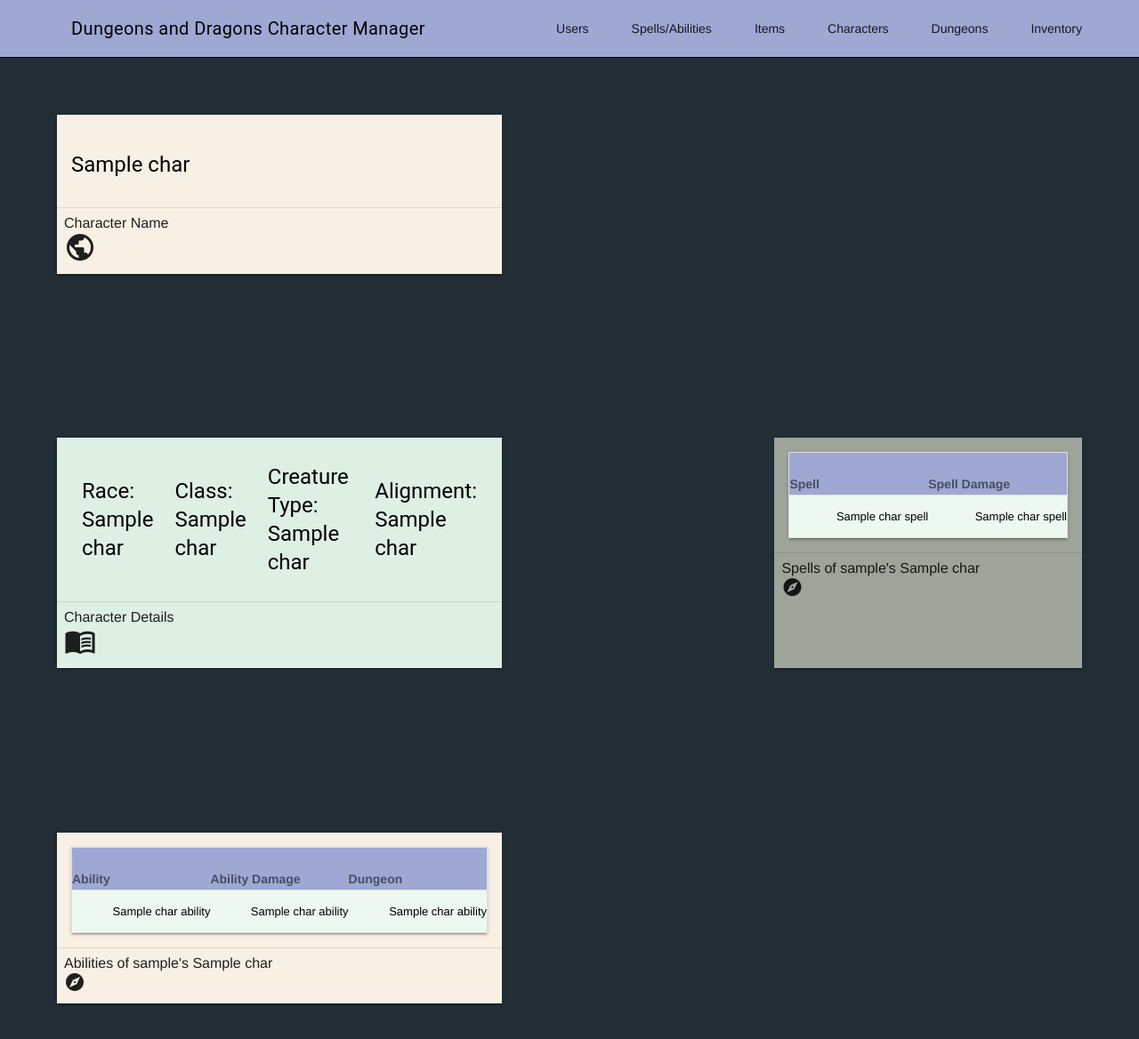
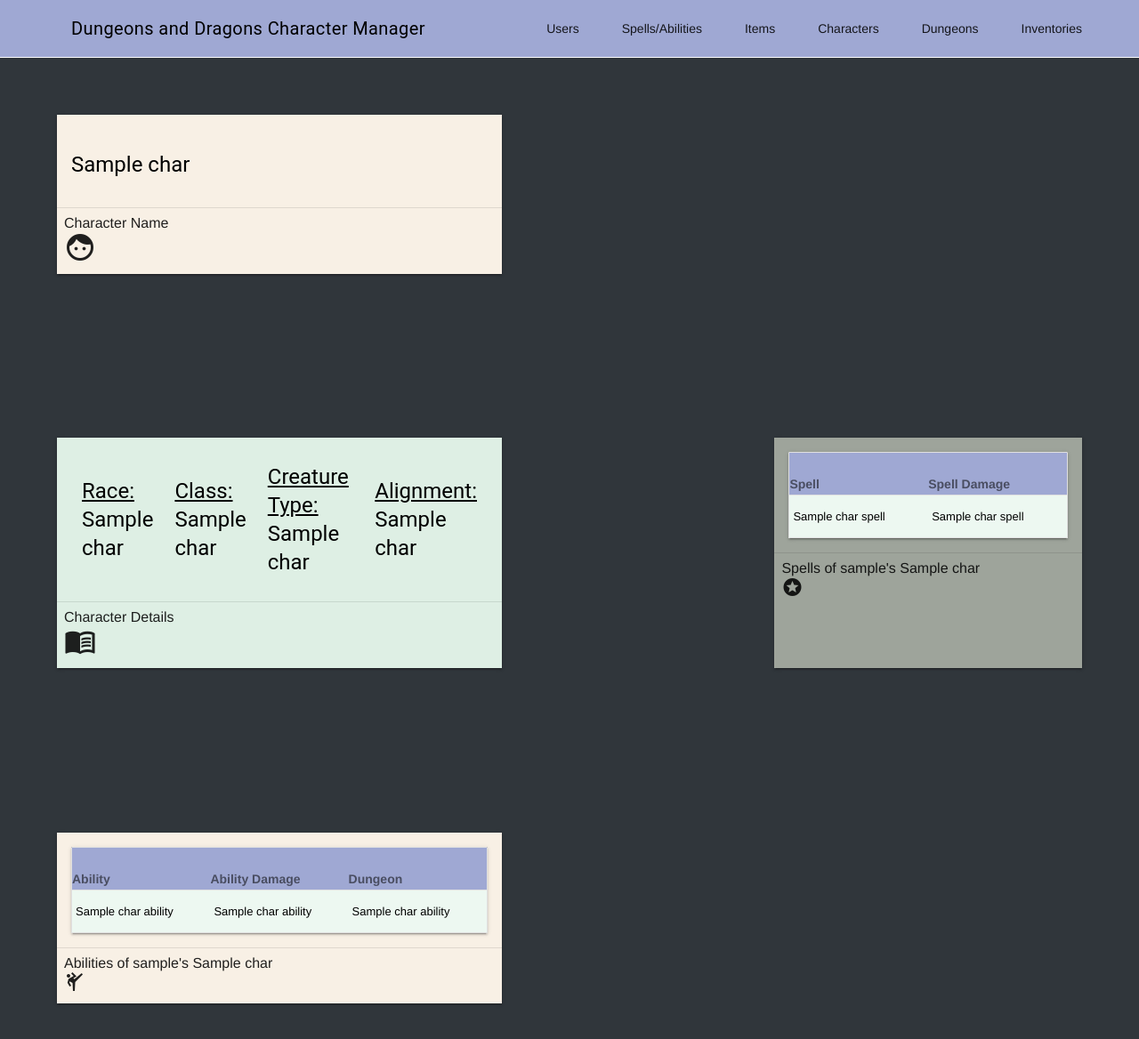
Before and after one commit to WesDH/CS340_FinalProject_Group38, a Flask app: template templates/charPage.html in a window 1280 px wide. Shown: the top 1168 px of the page at 89% size. Run offline with Flask 2, Linux system fonts and the light colour scheme; the template is opened without the code that fills it: most values are stand-ins (such as "Sample title", 1, 10 or a date in 2020); parts of the project's set-up code (start-up, migrations or seed data) failed here and were passed over; some libraries are stand-ins or nearby versions.

Commit message:
Further citations/comments, add favicon, css tweaks

```diff
--- a/app.py
+++ b/app.py
@@ -23,12 +23,12 @@ import routes.spells_abilities
 import routes.users
 import routes.inventory
 
+APP_PORT = 19806
+
 # Separate out MySQL connector so that python files in routes can import it too
 from db.mysql_initializer import mysql
 
 app = Flask(__name__)
-
-APP_PORT = 19807
 
 # Custom variables defined below:
 # Please create env/credentials.py to define these 4 ENV variables
--- a/db/ddl.sql
+++ b/db/ddl.sql
@@ -87,6 +87,8 @@ CREATE TABLE IF NOT EXISTS `Characters` (
   PRIMARY KEY (`character_id`),
   INDEX `user_id_idx` (`Users_user_id` ASC) VISIBLE,
   UNIQUE INDEX `character_id_UNIQUE` (`character_id` ASC) VISIBLE,
+  CONSTRAINT `character_name_cant_be_empty_string`
+    CHECK (character_name <> ''),
   CONSTRAINT `user_id`
     FOREIGN KEY (`Users_user_id`)
     REFERENCES `User_Accounts` (`user_id`)
@@ -123,7 +125,7 @@ CREATE TABLE IF NOT EXISTS `Items` (
   UNIQUE INDEX `item_name_UNIQUE` (`item_name` ASC) VISIBLE,
   UNIQUE INDEX `item_id_UNIQUE` (`item_id` ASC) VISIBLE,
   CONSTRAINT `item_name_cant_be_empty_string`
-        CHECK (item_name <> ''))
+    CHECK (item_name <> ''))
 ENGINE = InnoDB;
 
 
--- a/routes/dungeons.py
+++ b/routes/dungeons.py
@@ -1,3 +1,7 @@
+"""
+    This Flask/Python file handles route for "Dungeons" table in the DB
+    CRUD Functionality for this table implemented: Full CRUD
+"""
 import sys
 sys.path.append("..")  # Add parent directory sys.path for imports
 from flask import Blueprint, \
@@ -13,6 +17,7 @@ dungeons_bp = Blueprint('dungeons', __name__)
 def dungeon_selection():
     """
     handles CRUD functionality for dungeon selection page
+    :return: render_template, redirect(url_for())
     """
     # if "username" in session:
     #     print("dungeonSelection username selected: ", session["username"])
--- a/routes/reload_db.py
+++ b/routes/reload_db.py
@@ -1,3 +1,7 @@
+"""
+    This Flask/Python file handles route reload DB:
+    This executes the ddl
+"""
 import sys
 sys.path.append("..")  # Add parent directory sys.path for imports
 from flask import Blueprint, flash
--- a/routes/users.py
+++ b/routes/users.py
@@ -1,12 +1,18 @@
+"""
+    This Flask/Python file handles route for "User_Accounts" table in the DB
+    CRUD Functionality for this table implemented: SELECT, INSERT
+"""
 import sys
 sys.path.append("..")  # Add parent directory sys.path for imports
 from flask import Blueprint, render_template, request, flash, session
 from db.mysql_initializer import mysql
 from db import queries as sql
+from functions import flash_err
 
 users_bp = Blueprint('users', __name__)
 
 
+# Users page doubles as our home page as well:
 @users_bp.route("/", methods=['GET', 'POST'])
 @users_bp.route("/index.html", methods=['GET', 'POST'])
 def index():
--- a/static/style_v2.css
+++ b/static/style_v2.css
@@ -4,23 +4,27 @@
     --hovercol2 : #deefe4;
     --row_col1: #f8f0e5;
     --row_col2: #edf8f1;
-    --bg_col_dark: #222d36;
+    --bg_col_slate: #30363b;
     --bg_col_light: #9b6464;
     --bg_col_personal_card: #9ea49b;
     --link_color: #0b30b0;
     --link_hover: #af4aef;
+    --border_highlight: #ffffff;
 }
 
 .body {
-    background-color: var(--bg_col_dark) !important;
+    background-color: var(--bg_col_slate) !important;
 }
 
+.mdl-layout__drawer-button {
+    display: none;
+}
 
 .page-content {
     display: flex;
     flex-direction: row;
     justify-content: space-evenly;
-    align-content: space-between;
+    align-content: baseline;
     flex-wrap: wrap;
     width: 100%;
     height : 90vh;
@@ -28,22 +32,24 @@
     position: fixed;
 }
 .mdl-layout {
-    background-color: var(--bg_col_dark);
+    background-color: var(--bg_col_slate);
 }
 
 .mdl-layout__header {
     background-color: var(--primcol1);
-    border-bottom: 1px solid black;
+    border-bottom: 1px solid var(--border_highlight);
     color: #000000;
 }
 
 div.mdl-layout__drawer.is-visible {
     background-color: var(--primcol1);
     color: #000000;
+    border-right-color: var(--border_highlight);
 }
 .mdl-layout__drawer-button {
         color: #000000;
 }
+
 
 .mdl-layout__header-row .mdl-navigation__link {
     color: #000000;
@@ -100,9 +106,9 @@ div.mdl-layout__drawer.is-visible {
 }
 
 /* Table header custom CSS */
-.mdl-data-table.th-right-align th {
-    text-align: right;
-}
+/*.mdl-data-table.th-right-align th {*/
+/*    text-align: right;*/
+/*}*/
 
  /*Make data tables almost fill their card container*/
 .mdl-card__supporting-text {
@@ -121,6 +127,7 @@ div.mdl-layout__drawer.is-visible {
 
 td {
     color: black;
+    text-align: left !important;
 }
 
 /* Make table rows iterate on colors */
@@ -143,7 +150,7 @@ tr:nth-child(odd):hover {
 
 /* footer css */
 .mdl-mini-footer {
-    border-top: 1px solid black;
+    border-top: 1px solid var(--border_highlight);
     position: absolute;
     left: 0px; bottom: 0px;
     z-index: 2;
@@ -287,6 +294,12 @@ width: 36px !important;
 }
 @media (max-width: 1800px){
 
+    .mdl-layout__drawer-button {
+        display: inline;
+        color: var(--border_highlight);
+    }
+
+
     .mdl-mini-footer {
         position: absolute;
         left: 0px; bottom: -8vh;
--- a/templates/base_v2.html
+++ b/templates/base_v2.html
@@ -6,20 +6,22 @@
     <title>
         {% block title %}{% endblock %}
     </title>
-    <!-- Link in MDL CSS: -->
+    <!-- Link in MDL CSS -->
     <link rel="stylesheet" href="https://fonts.googleapis.com/icon?family=Material+Icons">
     <link rel="stylesheet" href="https://code.getmdl.io/1.3.0/material.blue_grey-indigo.min.css" />
     <link rel="stylesheet" href="{{ url_for('static', filename='style_v2.css') }}">
+    <!--
+        Link in favicon
+        Source URL: https://www.flaticon.com/packs/yokai-8?word=character
+    -->
+    <link rel="shortcut icon" href="{{ url_for('static', filename='favicon.ico') }}">
 </head>
 <body>
-<!-- START MDL LAYOUT   -->
-
-
-
-
+    <!--
+        START MDL HTML/CSS LAYOUT
+        Source URL: https://getmdl.io/components/
+    -->
     <div class="mdl-layout mdl-js-layout">
-
-
         <header class="mdl-layout__header mdl-layout__header--scroll">
             <div class="mdl-layout__header-row">
                 <!-- Title -->
@@ -34,11 +36,10 @@
                     <a class="mdl-navigation__link" href="/items.html">Items</a>
                     <a class="mdl-navigation__link" href="/charSelection.html">Characters</a>
                     <a class="mdl-navigation__link" href="/dungeonSelection.html">Dungeons</a>
-                <a class="mdl-navigation__link" href="/itemSelection.html">Inventory</a>
+                    <a class="mdl-navigation__link" href="/itemSelection.html">Inventories</a>
                 </nav>
             </div>
         </header>
-
 
         <div class="mdl-layout__drawer">
             <span class="mdl-layout-title">D&D Manager</span>
@@ -48,10 +49,9 @@
                 <a class="mdl-navigation__link" href="/items.html">Items</a>
                 <a class="mdl-navigation__link" href="/charSelection.html">Characters</a>
                 <a class="mdl-navigation__link" href="/dungeonSelection.html">Dungeons</a>
-            <a class="mdl-navigation__link" href="/itemSelection.html">Inventory</a>
+                <a class="mdl-navigation__link" href="/itemSelection.html">Inventories</a>
             </nav>
         </div>
-
 
         <main class="mdl-layout__content">
             <div class="page-content">
@@ -60,36 +60,31 @@
             <!--   DIV END MDL class="page-content"-->
             </div>
         <!-- main END class="mdl-layout__content"-->
-    <!-- main END class="mdl-layout__content"-->
         </main>
-
-<!--        <div class="mdl-layout-spacer"></div>-->
-
 
         <footer class = "mdl-mini-footer">
             <div class = "mdl-mini-footer__left-section .mdl-typography--caption">
                 <div class = mdl-mini-footer__link-list>
-                <ul class="navbar-credits" >CS 340 Summer 2023 Final Project: Joseph Houghton, Lauren Norman Schueneman, Wesley Havens</ul>
+                    <ul class="navbar-credits" >
+                        CS 340 Summer 2023 Final Project:
+                        Joseph Houghton, Lauren Norman Schueneman, Wesley Havens
+                    </ul>
                     <ul class="navbar-vertical-spacer">|</ul>
                     <ul id="ul_load_bar">
                         <a id="reload_the_db" href="reload_the_db" title="RELOAD DATABASE">
                             <i class="inline-icon material-icons">refresh</i>
-                        &nbsp&nbsp&nbspReload Database</a>
+                            &nbsp&nbsp&nbspReload Database
+                        </a>
                     </ul>
-
+                    <!--
+                        Flash message flashing for display backend feedback
+                        to the frontend in the footer:
+                        Source URL: https://flask.palletsprojects.com/en/2.3.x/patterns/flashing/
+                    -->
                     {% with alerts = get_flashed_messages(with_categories=true) %}
                         {% if alerts %}
                             <ul class="navbar-vertical-spacer">|</ul>
                         {% endif %}
-                        <!--
-                        1 # Havens, W (July 2023)
-                            Citation for the following Jinja templating
-                        2 # Date accessed: 07/23/2023
-                        3 # Copied code snippet from "Message Flashing",
-                            with slight modifications
-                        5 # Source URL:
-                            https://flask.palletsprojects.com/en/2.3.x/patterns/flashing/
-                        -->
                             {% if alerts %}
                                 {% for category, msg in alerts %}
                                     <ul class="{{category}}">{{msg}}</ul>
@@ -100,18 +95,8 @@
                 </div>
             </div>
         </footer>
-
-
-
     <!-- END MDL LAYOUT   -->
     </div>
-
-
-
-
-
-
-
 
     <!-- Link in MDL JS: -->
     <script defer src="https://code.getmdl.io/1.3.0/material.min.js"></script>
--- a/templates/charPage.html
+++ b/templates/charPage.html
@@ -1,6 +1,6 @@
 {% extends "base_v2.html" %}
 {% block title %}
-    Character Page:    represents a single character viewed from the Characters table
+    Character Page: Represents a single character viewed from the Characters table
 {% endblock %}
 
 {% block content %}
@@ -17,23 +17,23 @@
         <div class="mdl-card__actions mdl-card--border">
             Character Name
             <div class="mdl-layout-spacer"></div>
-            <i class="material-icons md-36">public</i>
+            <i class="material-icons md-36">face</i>
         </div>
     </div>
 
     <div class="mdl-card-attribute mdl-shadow--2dp">
         <div class="mdl-card__title mdl-card--expand">
             <h4 class="char_details">
-                Race:  {{char[1]}}
+                <u>Race:</u>  {{char[1]}}
 	        </h4>
 	        <h4 class="char_details">
-                Class:  {{char[2]}}
+                <u>Class:</u>  {{char[2]}}
             </h4>
 	        <h4 class="char_details">
-                Creature Type:  {{char[3]}}
+                <u>Creature Type:</u>  {{char[3]}}
             </h4>
 	        <h4 class="char_details">
-                Alignment:  {{char[4]}}
+                <u>Alignment:</u>  {{char[4]}}
             </h4>
         </div>
         <div class="mdl-card__actions mdl-card--border">
@@ -72,7 +72,7 @@
         <div class="mdl-card__actions mdl-card--border">
 		    Spells of {{username}}'s {{char[0]}}
             <div class="mdl-layout-spacer"></div>
-            <i class="material-icons">explore</i>
+            <i class="material-icons">stars</i>
         </div>
     </div>
 
@@ -109,7 +109,7 @@
         <div class="mdl-card__actions mdl-card--border">
 		    Abilities of {{username}}'s {{char[0]}}
             <div class="mdl-layout-spacer"></div>
-            <i class="material-icons">explore</i>
+            <i class="material-icons">sports_martial_arts</i>
         </div>
     </div>
 
@@ -151,7 +151,6 @@
         </div>
     </div>
 
-
     <div class="mdl-card-attribute mdl-shadow--2dp">
         <div class="mdl-card__title mdl-card--expand">
             <table class="mdl-data-table mdl-js-data-table mdl-shadow--2dp">
@@ -191,19 +190,11 @@
             <i class="material-icons">explore</i>
         </div>
     </div>
+{% endif %}
+</div>
 
+{% else %}
+<h1>No Character Selected Yet</h1>
 {% endif %}
 
-
-</div>
-
-
-{% else %}
-
-<h1>No Character Selected Yet</h1>
-
-{% endif %}
-
-
-
 {% endblock %}
--- a/templates/itemSelection.html
+++ b/templates/itemSelection.html
@@ -45,7 +45,7 @@
                         </td>
                         <td>
                             <div class="mdl-textfield thinner mdl-js-textfield">
-                                <input class="mdl-textfield__input" type="number" name="item_quantity" value="{{row[3]}}">
+                                <input class="mdl-textfield__input" type="number" min="1" name="item_quantity" value="{{row[3]}}">
                                 <label class="mdl-textfield__label" ></label>
                             </div>
                         </td>
@@ -164,7 +164,7 @@
                         </td>
                         <td>
                             <div class="mdl-textfield normal mdl-js-textfield">
-                                <input class="mdl-textfield__input" name="item_quantity" type="number" value="">
+                                <input class="mdl-textfield__input" name="item_quantity" type="number" min="1" value="">
                                 <label class="mdl-textfield__label" ></label>
                             </div>
                         </td>
```
Also changed, not shown: routes/characters.py (+5 -4 lines), routes/inventory.py (+7 -2 lines), routes/items.py (+21 -20 lines), routes/single_views.py (+5 -2 lines), routes/spells_abilities.py (+6 -1 lines), static/UI_logic.js (+50 -89 lines), readme.md, static/favicon.ico (added). Lines whose indentation alone changed are shown as unchanged.
